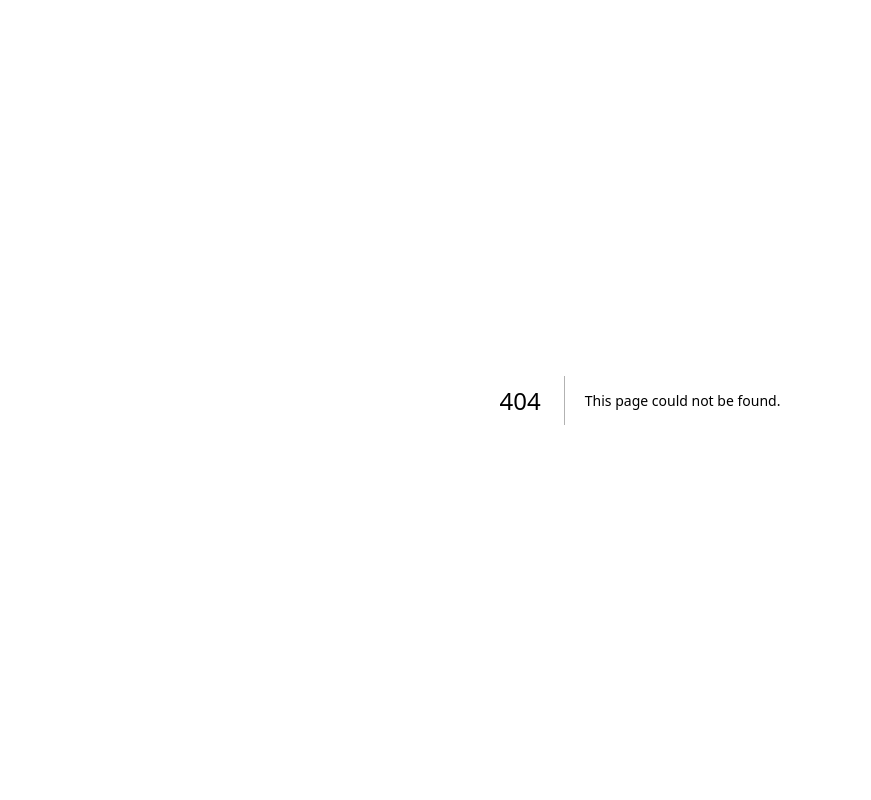
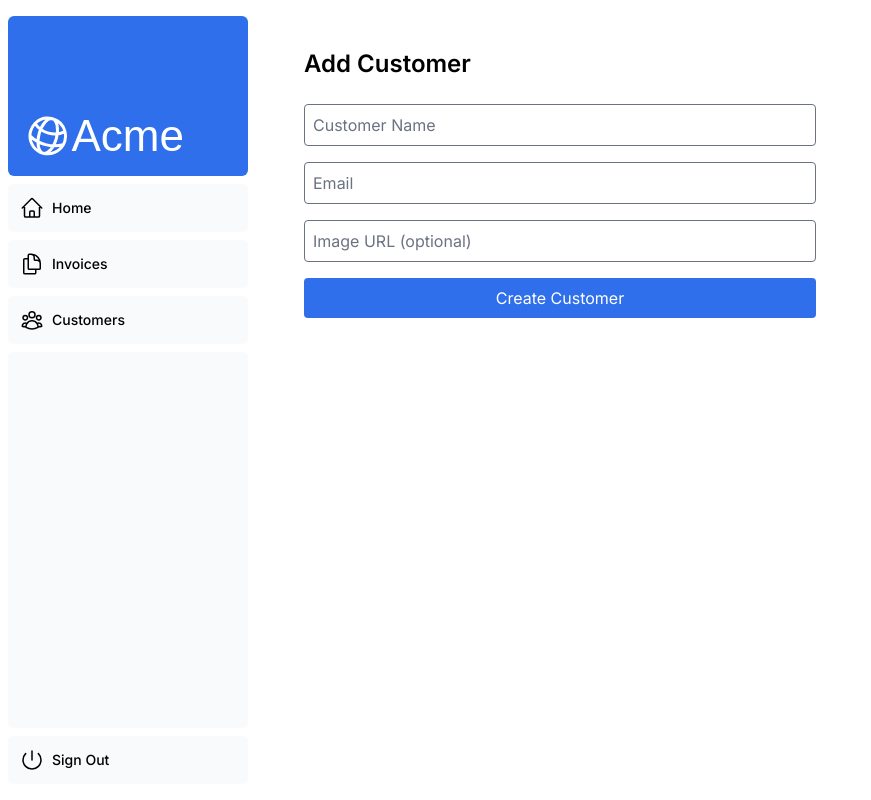
Before and after one commit to stelis-stelico/nextjs-dashboard, a Next.js app: page /dashboard/customers/create in a window 1280 px wide. Before the commit this address had no page. Shown: the whole page, without its empty margins (0-871 px from the left). Built offline with nearby package versions, Linux system fonts and the light colour scheme; a web font is replaced by a local one.

Commit message:
built the customers page

```diff
--- /dev/null
+++ b/app/dashboard/customers/create/page.tsx
@@ -0,0 +1,39 @@
+import { createCustomer } from '@/app/lib/actions';
+
+export default function Page() {
+  return (
+    <main className="max-w-lg">
+      <h1 className="text-2xl font-semibold mb-6">Add Customer</h1>
+
+      <form action={createCustomer} className="flex flex-col gap-4">
+        <input
+          name="name"
+          placeholder="Customer Name"
+          required
+          className="border p-2 rounded"
+        />
+
+        <input
+          name="email"
+          type="email"
+          placeholder="Email"
+          required
+          className="border p-2 rounded"
+        />
+
+        <input
+          name="image_url"
+          placeholder="Image URL (optional)"
+          className="border p-2 rounded"
+        />
+
+        <button
+          type="submit"
+          className="bg-blue-600 text-white p-2 rounded"
+        >
+          Create Customer
+        </button>
+      </form>
+    </main>
+  );
+}
--- a/app/dashboard/customers/page.tsx
+++ b/app/dashboard/customers/page.tsx
@@ -1,3 +1,54 @@
-export default function Page() {
-  return <p>Customers Page</p>;
+import { fetchFilteredCustomers } from '@/app/lib/data';
+import Image from 'next/image';
+import Link from 'next/link';
+
+export default async function Page() {
+  const customers = await fetchFilteredCustomers('');
+
+  return (
+    <main className="w-full">
+      <div className="flex justify-between items-center mb-6">
+        <h1 className="text-2xl font-semibold">Customers</h1>
+        <Link href="/dashboard/customers/create" className="bg-blue-600 text-white px-4 py-2 rounded">
+          + Add Customer
+        </Link>
+      </div>
+
+      <div className="overflow-x-auto rounded-lg border">
+        <table className="min-w-full text-sm text-left">
+          <thead className="bg-gray-50 border-b">
+            <tr>
+              <th className="px-4 py-3">Customer</th>
+              <th className="px-4 py-3">Email</th>
+              <th className="px-4 py-3">Total Invoices</th>
+              <th className="px-4 py-3">Total Pending</th>
+              <th className="px-4 py-3">Total Paid</th>
+            </tr>
+          </thead>
+
+          <tbody>
+            {customers.map((customer) => (
+              <tr key={customer.id} className="border-b">
+                <td className="px-4 py-3 flex items-center gap-3">
+                  <Image
+                    src={customer.image_url}
+                    alt={customer.name}
+                    width={32}
+                    height={32}
+                    className="rounded-full"
+                  />
+                  {customer.name}
+                </td>
+
+                <td className="px-4 py-3">{customer.email}</td>
+                <td className="px-4 py-3">{customer.total_invoices}</td>
+                <td className="px-4 py-3">{customer.total_pending}</td>
+                <td className="px-4 py-3">{customer.total_paid}</td>
+              </tr>
+            ))}
+          </tbody>
+        </table>
+      </div>
+    </main>
+  );
 }
--- a/app/lib/actions.ts
+++ b/app/lib/actions.ts
@@ -6,6 +6,7 @@ import { redirect } from 'next/navigation';
 import postgres from 'postgres';
 import { signIn } from '@/auth';
 import { AuthError } from 'next-auth';
+import { randomUUID } from 'crypto';
 
 const sql = postgres(process.env.POSTGRES_URL!, { ssl: 'require' });
 
@@ -124,3 +125,19 @@ export async function authenticate(
     throw error;
   }
 }
+
+export async function createCustomer(formData: FormData) {
+  const name = formData.get('name') as string;
+  const email = formData.get('email') as string;
+  const image_url =
+    (formData.get('image_url') as string) ||
+    'https://i.pravatar.cc/150?img=3';
+
+  await sql`
+    INSERT INTO customers (id, name, email, image_url)
+    // VALUES (${randomUUID()}, ${name}, ${email}, ${image_url})
+  `;
+
+  revalidatePath('/dashboard/customers');
+  redirect('/dashboard/customers');
+}
--- a/next.config.ts
+++ b/next.config.ts
@@ -2,6 +2,9 @@ import type { NextConfig } from 'next';
 
 const nextConfig: NextConfig = {
   /* config options here */
+    images: {
+    domains: ['i.pravatar.cc'],
+  },
 };
 
 export default nextConfig;
```
Also changed, not shown: app/lib/data.ts (line endings or trailing spaces).
